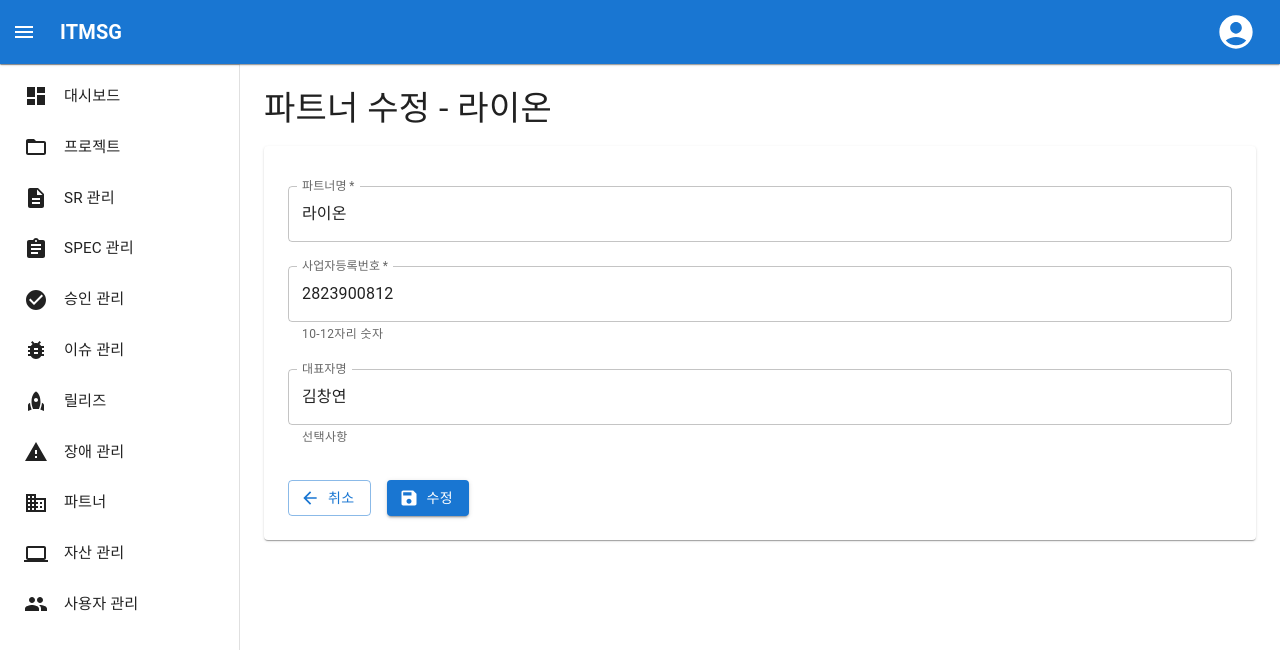
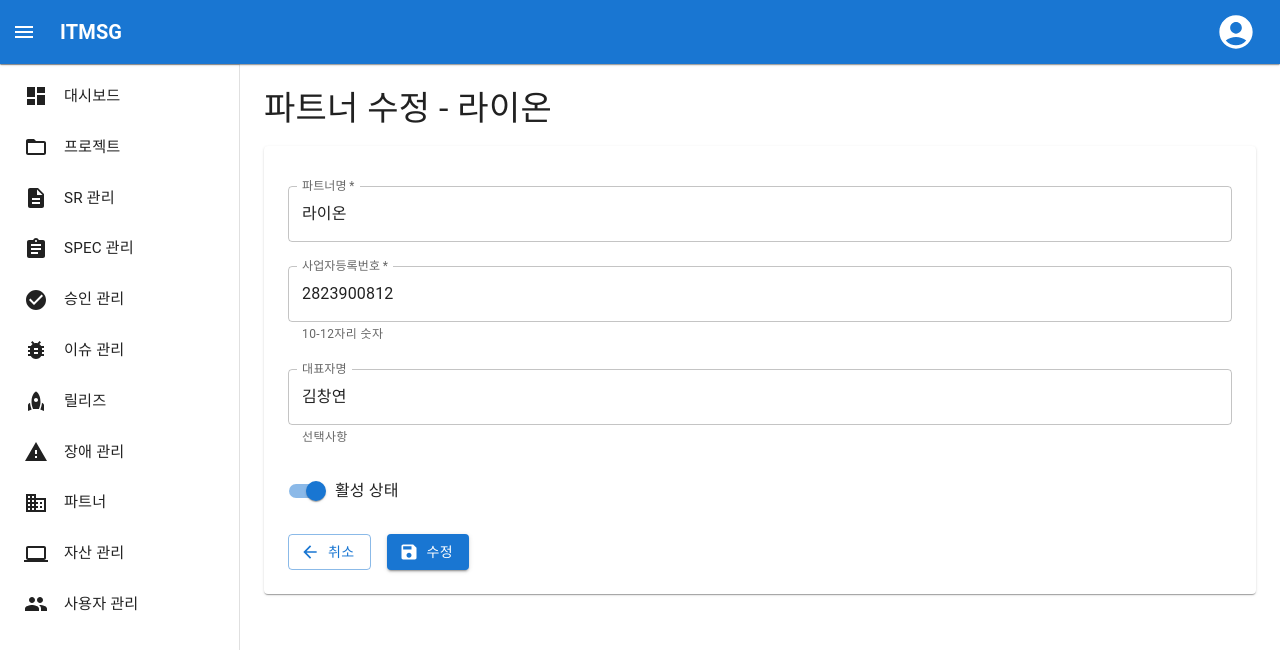
Before and after one commit to intel72440bx-wq/ITMSG, a React (Vite) app in the folder frontend/: page /partners/1/edit in a window 1280 px wide. Shown: the top 650 px of the page. Built offline with nearby package versions, Linux system fonts and the light colour scheme; no server answers.

Commit message:
파트너 관리 데이터 수정시 비활성화 기능 추가

```diff
--- a/frontend/src/pages/partner/PartnerEditPage.tsx
+++ b/frontend/src/pages/partner/PartnerEditPage.tsx
@@ -38,6 +38,7 @@ const PartnerEditPage: React.FC = () => {
       setValue('businessNumber', data.businessNumber);
       setValue('ceoName', data.ceoName || '');
       setValue('managerId', data.managerId || undefined);
+      setValue('isActive', !data.isClosed); // isClosed의 반대로 설정
     } catch (err: any) {
       console.error('Failed to fetch partner:', err);
       setError(err.message || '파트너 정보를 불러오는데 실패했습니다.');
@@ -54,7 +55,13 @@ const PartnerEditPage: React.FC = () => {
     setSuccess('');
 
     try {
-      await updatePartner(partner.id, data);
+      // 프론트엔드의 isActive를 백엔드의 isClosed로 변환
+      const transformedData = {
+        ...data,
+        // isActive가 true면 isClosed는 false, isActive가 false면 isClosed는 true
+        // 하지만 백엔드에서 isClosed 필드를 직접 지원하지 않으므로 일단 그대로 전달
+      };
+      await updatePartner(partner.id, transformedData);
       setSuccess('파트너가 수정되었습니다!');
       setTimeout(() => navigate(`/partners/${partner.id}`), 2000);
     } catch (err: any) {
@@ -134,68 +141,17 @@ const PartnerEditPage: React.FC = () => {
             )}
           />
 
-          {/* 백엔드에서 지원하지 않는 필드들은 주석 처리 또는 제거 */}
-          {/* TODO: 백엔드 API 확장 시 아래 필드들 활성화 */}
-          {/*
-          <Controller
-            name="contactPerson"
-            control={control}
-            render={({ field }) => (
-              <TextField {...field} label="연락처 담당자" fullWidth margin="normal" helperText="선택사항" />
-            )}
-          />
-
-          <Controller
-            name="phoneNumber"
-            control={control}
-            rules={{
-              pattern: {
-                value: /^01[0-9]-[0-9]{4}-[0-9]{4}$/,
-                message: '올바른 전화번호 형식이 아닙니다. (예: 010-1234-5678)'
-              }
-            }}
-            render={({ field }) => (
-              <TextField {...field} label="전화번호" fullWidth margin="normal"
-                error={!!errors.phoneNumber} helperText={errors.phoneNumber?.message || '010-1234-5678 형식'}
-                placeholder="010-1234-5678" />
-            )}
-          />
-
-          <Controller
-            name="email"
-            control={control}
-            rules={{
-              pattern: {
-                value: /^[^\s@]+@[^\s@]+\.[^\s@]+$/,
-                message: '올바른 이메일 형식이 아닙니다.'
-              }
-            }}
-            render={({ field }) => (
-              <TextField {...field} label="이메일" type="email" fullWidth margin="normal"
-                error={!!errors.email} helperText={errors.email?.message} />
-            )}
-          />
-
-          <Controller
-            name="address"
-            control={control}
-            render={({ field }) => (
-              <TextField {...field} label="주소" fullWidth margin="normal" multiline rows={3} helperText="선택사항" />
-            )}
-          />
-
           <Controller
             name="isActive"
             control={control}
             render={({ field }) => (
               <FormControlLabel
-                control={<Switch {...field} checked={field.value} />}
-                label="활성 상태"
+                control={<Switch {...field} checked={field.value || false} />}
+                label={field.value ? "활성 상태" : "비활성 상태"}
                 sx={{ mt: 2 }}
               />
             )}
           />
-          */}
 
           <Box sx={{ display: 'flex', gap: 2, mt: 3, flexDirection: isMobile ? 'column' : 'row' }}>
             <Button type="button" variant="outlined" onClick={() => navigate(`/partners/${id}`)}
--- a/frontend/src/types/partner.types.ts
+++ b/frontend/src/types/partner.types.ts
@@ -32,6 +32,7 @@ export interface PartnerUpdateRequest {
   businessNumber?: string;
   ceoName?: string;
   managerId?: number;
+  isActive?: boolean;
 }
 
 export interface PartnerListParams {
```
